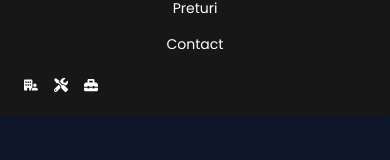
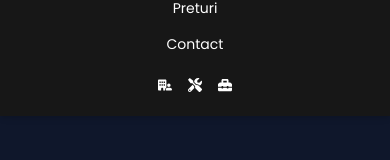
Before and after one commit to teodorpantiru/Test, a Next.js app: page / in a window 390 px wide. Both pictures are taken after a click on the button 362 px from the left and 41 px from the top of the page. Shown: the part 193-353 px from the top of the page. Built offline with nearby package versions, Linux system fonts and the light colour scheme.

Commit message:
changes14

```diff
--- a/app/components/NavBar.jsx
+++ b/app/components/NavBar.jsx
@@ -177,7 +177,7 @@
             Contact
           </a> */}
 
-          <div className="flex gap-4 pt-2">
+          <div className="flex gap-4 pt-2 justify-center items-center">
             <FaBuildingUser />
             <FaTools />
             <FaToolbox />
```
